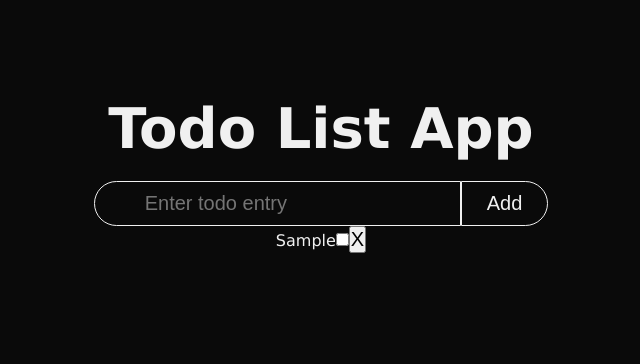
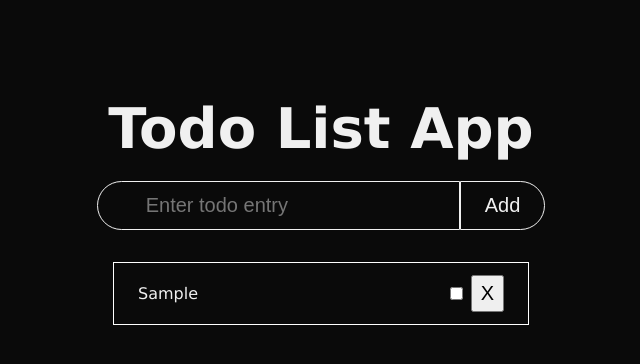
Before and after one commit to PrimarisEquilibrium/VueJS-Projects, a Vue app in the folder todo-list-app/: page / in a window 1280 px wide. Both pictures are taken after typing "Sample" into the empty fields and a click on the button "Add". Shown: the top 364 px of the page, without its empty margins (319-959 px from the left). Built offline with nearby package versions, Linux system fonts and the light colour scheme; the HTML template or start-up script is replaced by a standard one.

Commit message:
feat: add styling for todo entry components

```diff
--- a/todo-list-app/src/components/Entry.vue
+++ b/todo-list-app/src/components/Entry.vue
@@ -30,12 +30,34 @@ export default defineComponent({
 </script>
 
 <template>
-    <span :class="{ done: entry.done }">{{ entry.name }}</span>
-    <input type="checkbox" v-model="entry.done">
-    <button @click="deleteEntry(entry)">X</button>
+    <div class="entry-container">
+        <span :class="{ done: entry.done }">{{ entry.name }}</span>
+        <div class="entry-input-container">
+            <input type="checkbox" v-model="entry.done">
+            <button @click="deleteEntry(entry)">X</button>
+        </div>
+    </div>
 </template>
 
 <style scoped>
+.entry-container {
+    border: 1px solid white;
+    padding: 0.75rem 1.5rem;
+    min-width: 26rem;
+    margin-top: 0.5rem;
+    display: flex;
+    justify-content: space-between;
+    align-items: center;
+}
+
+input {
+    margin: 0 0.5rem;
+}
+
+button {
+    padding: 0.30rem 0.5rem;
+}
+
 .done {
     text-decoration: line-through;
 }
--- a/todo-list-app/src/styles/app.css
+++ b/todo-list-app/src/styles/app.css
@@ -13,8 +13,9 @@
     border-bottom-left-radius: 4rem;
     background-color: var(--background-color);
     color: var(--primary-color);
-    margin-top: 20px;
-    padding: 10px 50px;
+    margin-top: 1.25rem;
+    padding: 0.75rem 3rem;
+    margin-bottom: 1.5rem;
 }
 
 .todo-submit-btn {
@@ -23,7 +24,7 @@
     border-bottom-right-radius: 4rem;
     background-color: var(--background-color);
     color: var(--primary-color);
-    margin-top: 20px;
-    padding: 10px 25px;
+    margin-top: 1.25rem;
+    padding: 0.75rem 1.5rem;
     cursor: pointer;
 }
```
